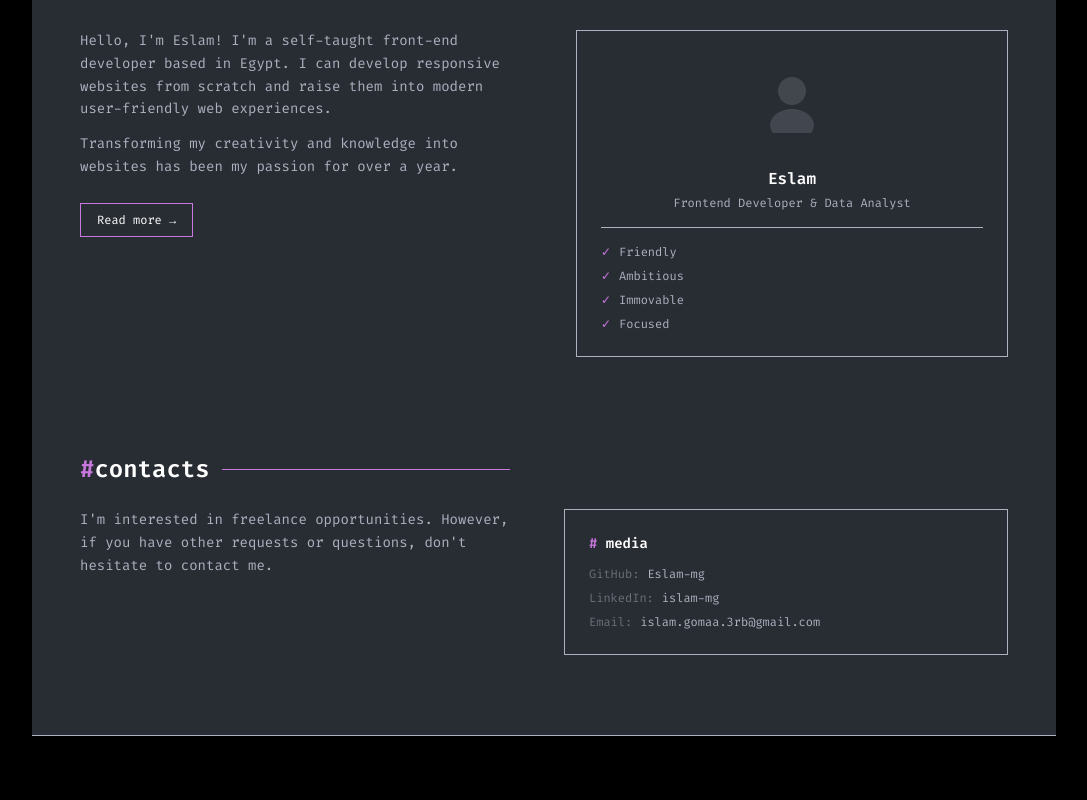
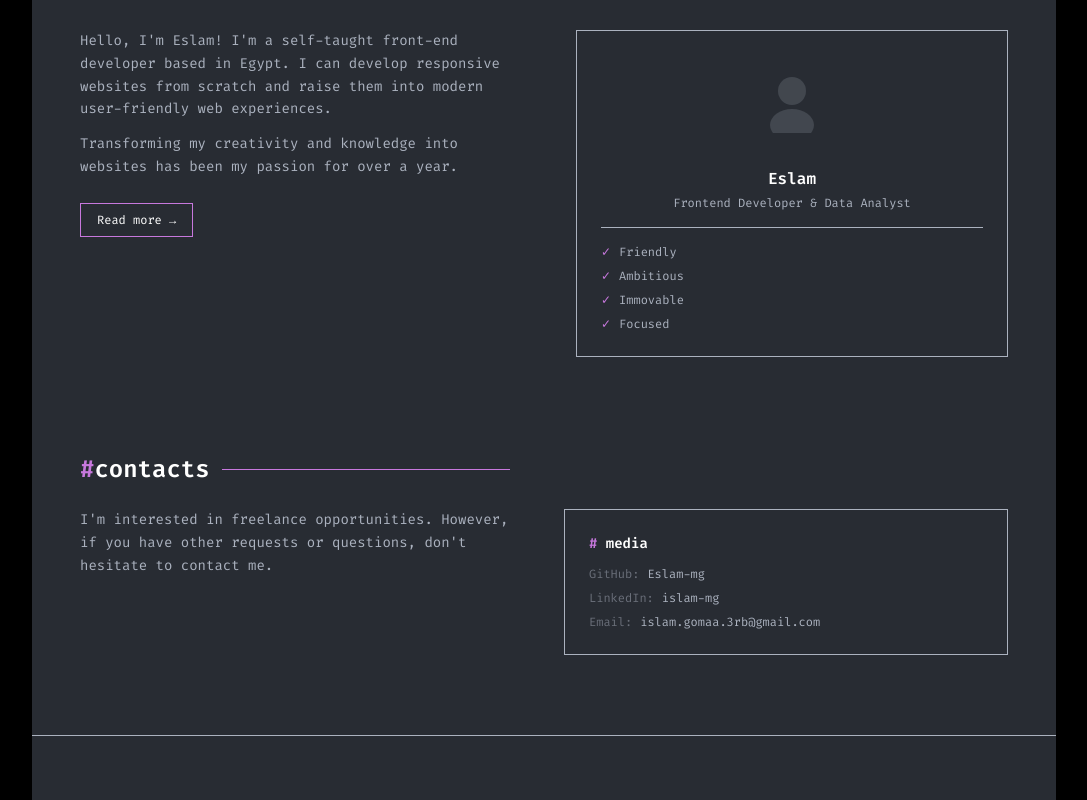
Before and after one commit to Eslam-mg/portfolio, a Next.js app: page / in a window 1280 px wide. Shown: the part 1840-2640 px from the top of the page, without its empty margins (96-1183 px from the left). Before the commit the page ends 2576 px from the top, so only its background shows below. Built offline with nearby package versions, Linux system fonts and the light colour scheme.

Commit message:
add footer component

```diff
--- a/src/components/Footer/Footer.tsx
+++ b/src/components/Footer/Footer.tsx
@@ -26,7 +26,9 @@ const socialLinks = [
 export default function Footer() {
     return (
         <footer className="border-t border-borderColor mt-20 font-mono">
+            <div className="px-6 py-8 grid grid-cols-2 items-center gap-8">
 
+            </div>
         </footer>
     )
 }
```
